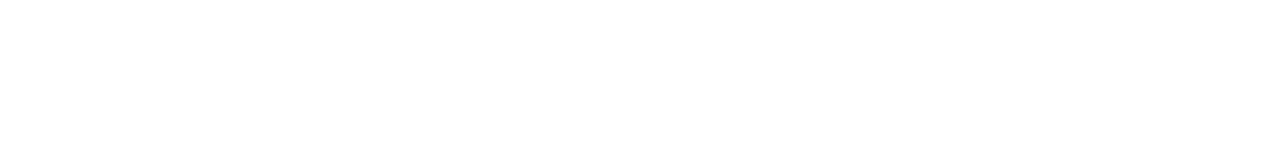
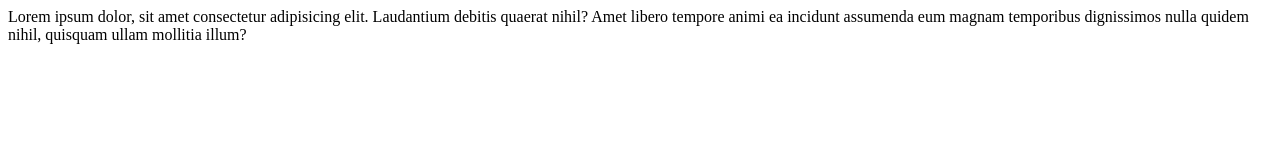
Before and after one commit to salmonbek/project_with_team, a plain HTML site: page pages/team-teamplate-page.html in a window 1280 px wide. Drawn offline with Linux system fonts and the light colour scheme.

Commit message:
sardobek

```diff
--- a/pages/team-teamplate-page.html
+++ b/pages/team-teamplate-page.html
@@ -14,7 +14,9 @@
     <!-- header -->
 
     <!-- main -->
-    <main></main>
+    <main>
+        Lorem ipsum dolor, sit amet consectetur adipisicing elit. Laudantium debitis quaerat nihil? Amet libero tempore animi ea incidunt assumenda eum magnam temporibus dignissimos nulla quidem nihil, quisquam ullam mollitia illum?
+    </main>
     <!-- main -->
 
 
```
